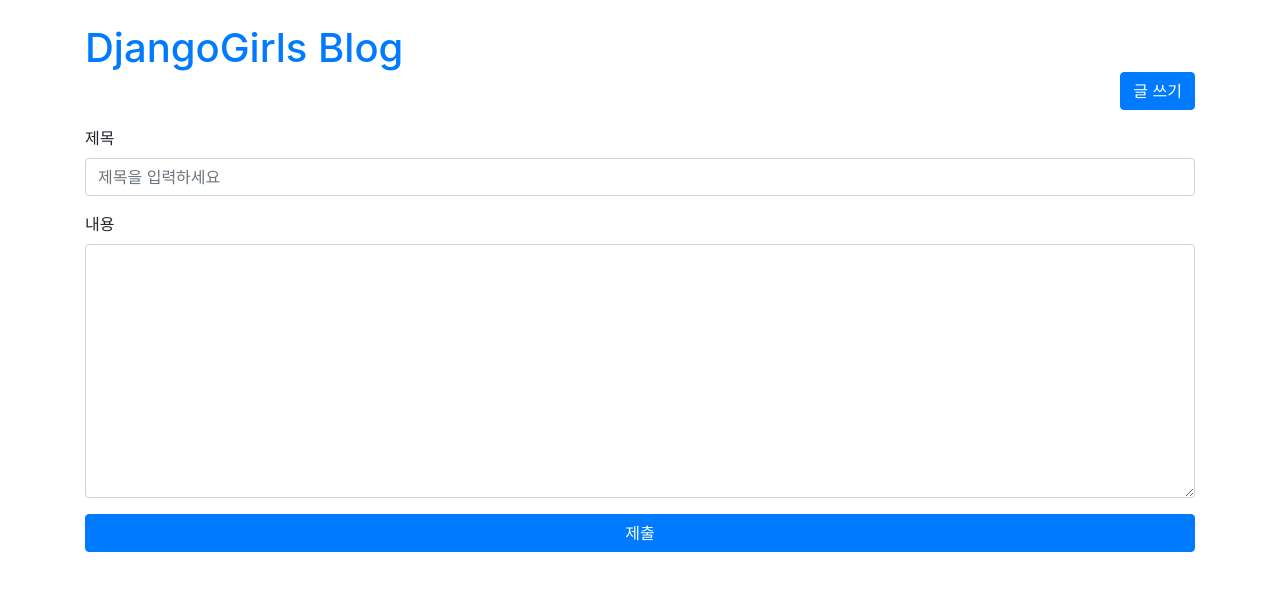
After one commit to sungmin414/Django-tutorial, a Django app: a page that uses app/templates/blog/base.html in a window 1280 px wide. The commit adds this page. Shown: the top 591 px of the page. Run offline with Django 3.2, Linux system fonts and the light colour scheme; some libraries are stand-ins or nearby versions.

Commit message:
post_create에 POST요청이 왔을 경우 새 Post인스턴스를 생성하고 결과 string을 HttpResponse로 반환

```diff
--- a/app/blog/urls.py
+++ b/app/blog/urls.py
@@ -1,6 +1,5 @@
 from django.conf.urls import url
-
-from .views import post_list, post_detail
+from .views import post_list, post_detail, post_create
 
 urlpatterns = [
     # url의 첫 번째 인자: 매치될 URL정규표현식
@@ -12,5 +11,6 @@
     # 정규표현식에 그룹을 지정해서 view function의
     # 인수로 전달한다
     url(r'^/(\d+)/', post_detail, name='post-detail'),
+    url(r'^write/' , post_create, name='post-create'),
 
 ]
--- a/app/blog/views.py
+++ b/app/blog/views.py
@@ -60,3 +60,21 @@
     # post_detail view function이 올바르게 동작하는 html을 작성해서 결과 보기
 
     return render(request, 'blog/post_detail.html', context)
+
+
+
+def post_create(request):
+    if request.method == 'POST':
+        # request의 method값이 'POST'일 경우 (POST method로 요청이 왔을 경우)
+        # request.POST에 있는 title, text값과
+        # request.user에 있는 User인스턴스(로그인한 유저)속성을 사용해서
+        # 새 Post인스턴스를 생성
+        # HttpResponse를 사용해 새로 생성된 인스턴스의 id, title, text정보를 출력 (string)
+        post = Post.objects.create(
+            author = request.user,
+            title = request.POST['title'],
+            text = request.POST['text'],
+        )
+        return HttpResponse('id: {}, title: {}, text: {}'.format(post.id,post.title,post.text))
+    else:
+        return render(request,'blog/post_create.html')
--- a/app/templates/blog/base.html
+++ b/app/templates/blog/base.html
@@ -17,7 +17,10 @@
 </head>
 <body>
     <div class="container">
-        <h1 class="mt-4"><a href="{% url 'post-list' %}">DjangoGirls Blog</a></h1>
+        <h1 class="mt-4 mb-0"><a href="{% url 'post-list' %}">DjangoGirls Blog</a></h1>
+        <div class="text-right mb-3">
+            <a class="btn btn-primary" href="{% url 'post-create' %}">글 쓰기</a>
+        </div>
         {% block content %}
 
         {% endblock%}
--- /dev/null
+++ b/app/templates/blog/post_create.html
@@ -0,0 +1,17 @@
+{% extends 'blog/base.html' %}
+
+{% block content %}
+
+<form action="" method="POST">
+    {% csrf_token %}
+  <div class="form-group">
+    <label for="title">제목</label>
+    <input name="title" type="text" class="form-control" id="title" placeholder="제목을 입력하세요">
+  </div>
+  <div class="form-group">
+    <label for="text">내용</label>
+      <textarea name="text" id="text" cols="30" rows="10" class="form-control"></textarea>
+  </div>
+   <button type="submit" class="btn btn-primary btn-block">제출</button>
+</form>
+{% endblock %}
```
